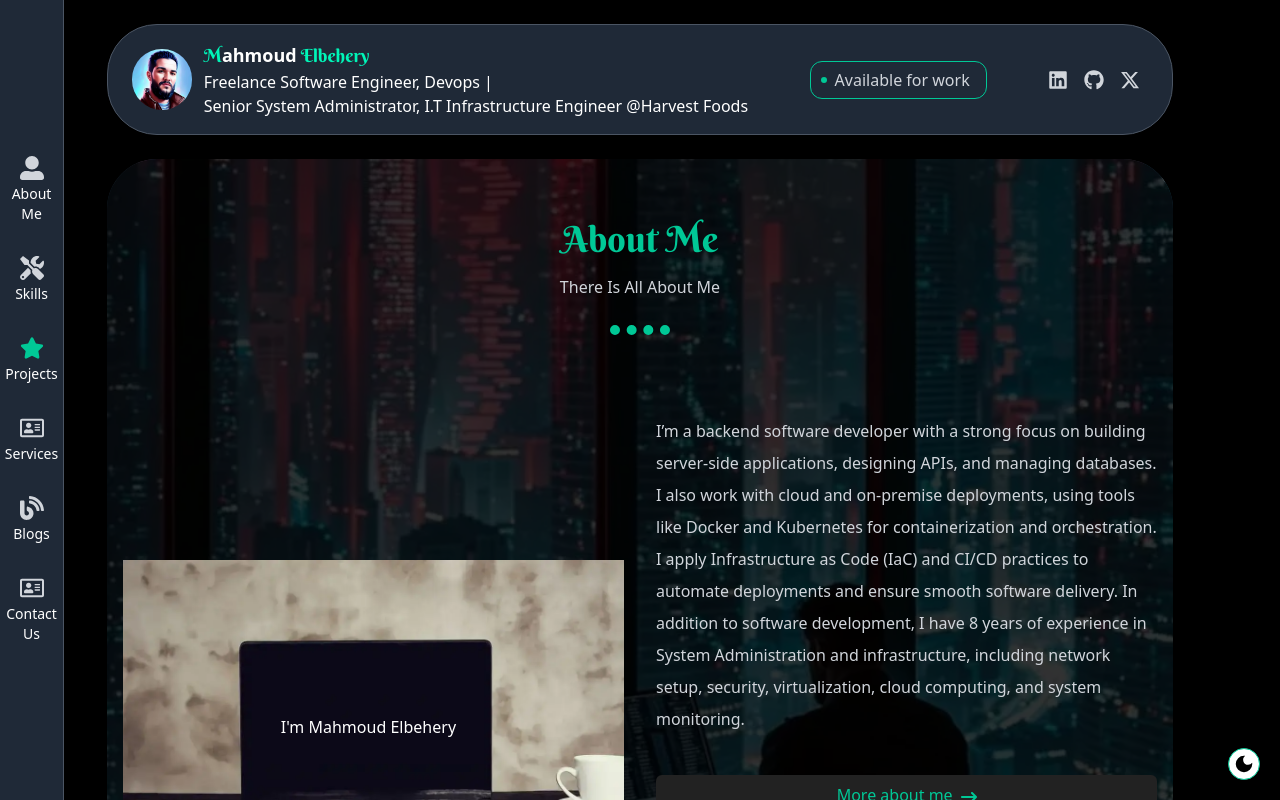
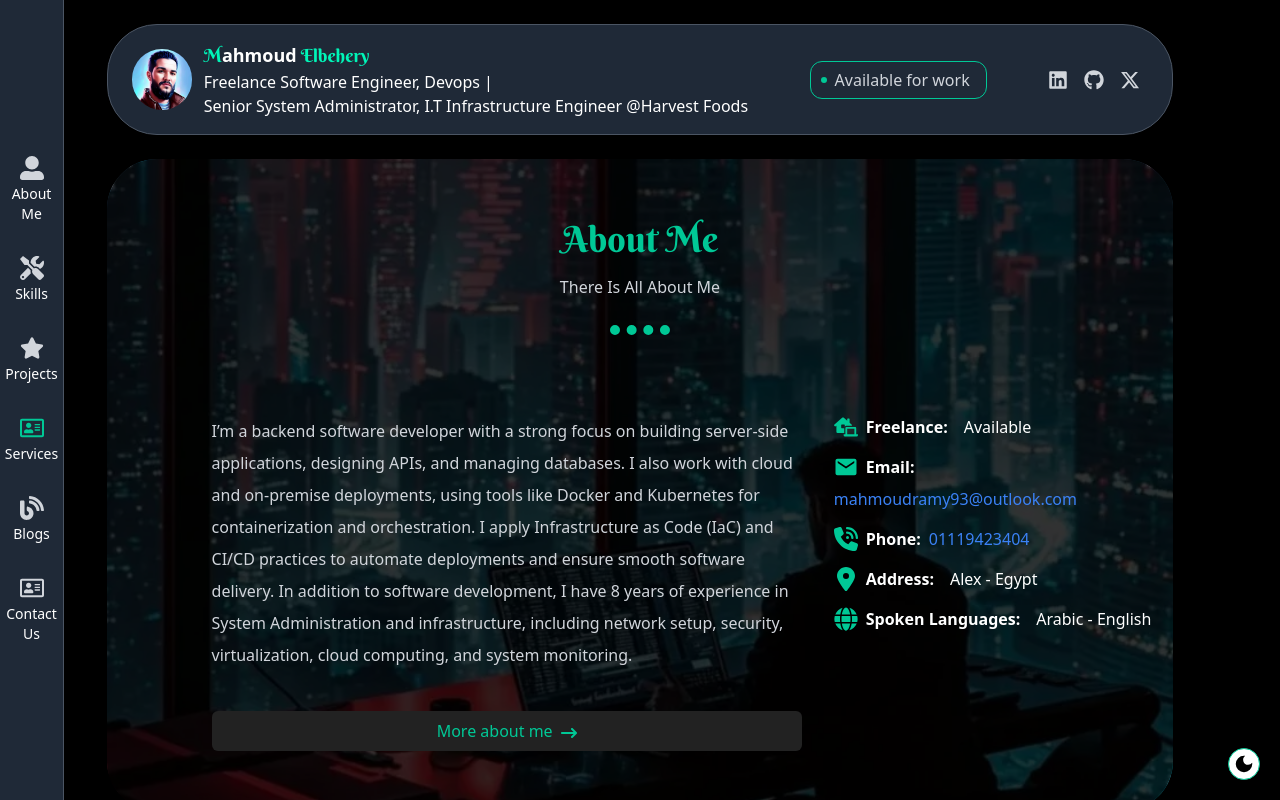
Before and after one commit to mahmoudramy93/portfolio, a Next.js app: page / in a window 1280 px wide. Shown: the top 800 px of the page. Built offline with nearby package versions, Linux system fonts and the light colour scheme.

Commit message:
delete about me img

```diff
--- a/src/components/homeSections/AboutMe.tsx
+++ b/src/components/homeSections/AboutMe.tsx
@@ -8,15 +8,18 @@ import ContactItem from "./ContactItem";
 const AboutMe = () => {
   return (
     <section
-      className=" py-[60px] rounded-[50px] bg-[url('/images/homePage_images/about-bg.webp')] bg-cover bg-center bg-no-repeat relative
-      before:content-[''] before:absolute before:w-full before:h-full before:left-0 before:top-0 before:bg-black/80 before:rounded-[50px] "
+      className="py-[60px] rounded-[50px] bg-[url('/images/homePage_images/about-bg.webp')] bg-cover bg-fixed bg-center  bg-no-repeat relative
+      before:content-[''] before:absolute before:w-full before:h-full before:left-0 before:top-0 before:bg-black/80 before:rounded-[50px]
+      custom-background-position"
       id="about_me"
     >
       <div className="container px-4 mx-auto">
         <CustomTitle title={"About Me"} description={"There Is All About Me"} />
 
-        <div className="relative grid grid-cols-1 gap-8 xl:grid-cols-2">
-          <div className="relative hidden xl:flex justify-center items-center">
+        {/* <div className="relative grid grid-cols-1 gap-8 xl:grid-cols-2 mx-auto"> */}
+        <div className="relative  grid grid-cols-12 gap-8">
+          {/* lab img & typewriter */}
+          <div className="relative hidden  ">
             <Image
               src="/images/homePage_images/about.webp"
               alt="about"
@@ -31,7 +34,7 @@ const AboutMe = () => {
             </div>
           </div>
 
-          <div className="flex flex-col gap-10 ">
+          <div className="col-span-12 xl:col-span-7 xl:col-start-2 flex flex-col gap-10">
             <p className="text-base leading-8 text-gray-300">
               I’m a backend software developer with a strong focus on building
               server-side applications, designing APIs, and managing databases.
@@ -44,7 +47,9 @@ const AboutMe = () => {
               security, virtualization, cloud computing, and system monitoring.
             </p>
             <CustomLink link={"/about"} text={"More about me"} />
+          </div>
 
+          <div className="col-span-12 xl:col-span-4 xl:col-start-9 flex flex-col">
             <ul className="flex flex-col gap-4">
               {contactDetails.map(({ icon: Icon, label, value, link }) => (
                 <ContactItem
```
Also changed, not shown: src/app/globals.css (+0 -7 lines).
